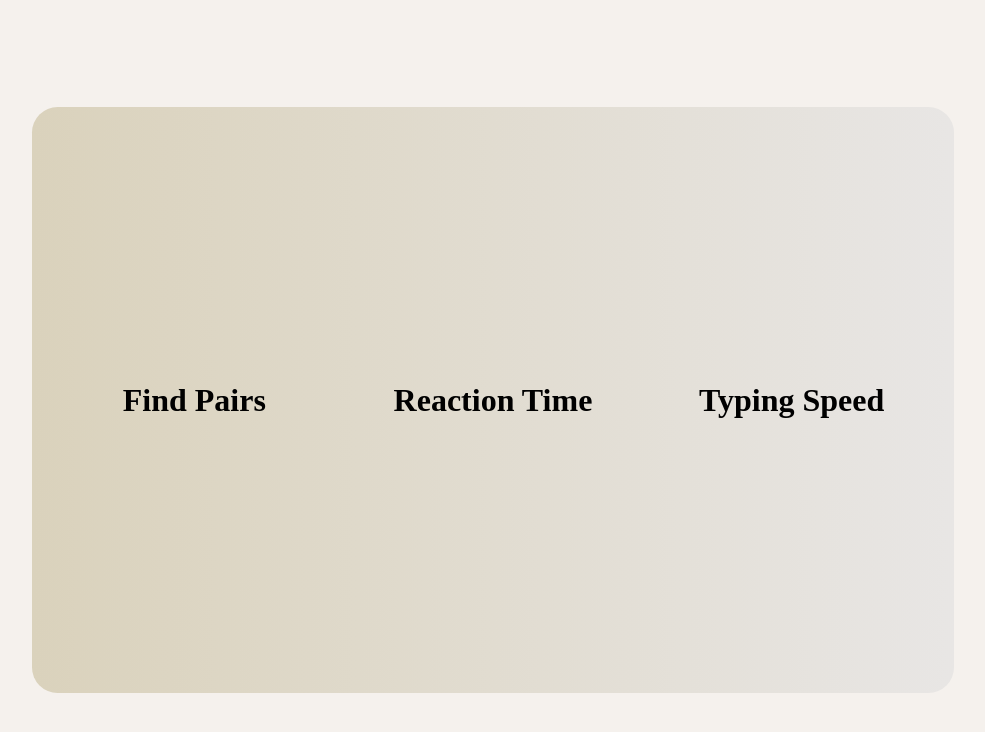
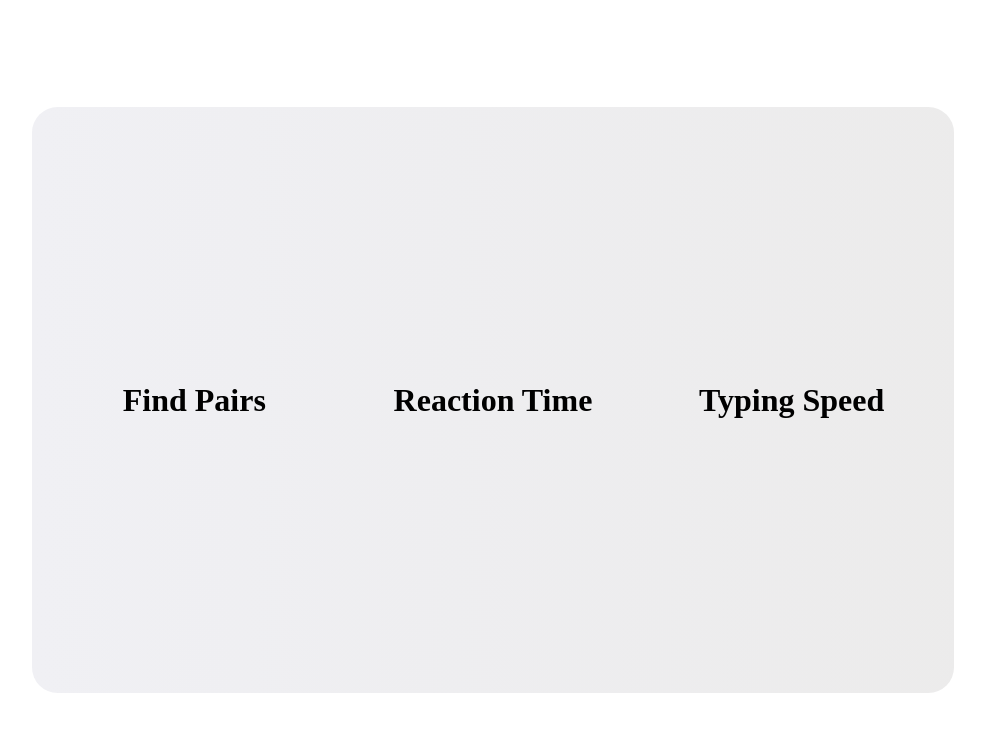
Before and after one commit to MaxamatO/memory, a React (Create React App) app: page / in a window 1280 px wide. Shown: the top 732 px of the page, without its empty margins (147-1132 px from the left). Built offline with nearby package versions, Linux system fonts and the light colour scheme.

Commit message:
change vars

```diff
--- a/src/index.css
+++ b/src/index.css
@@ -1,6 +1,6 @@
 :root{
-  --bg-color: #F5F1ED;
-  --board-color: #DAD2BC;
+  --bg-color: white;
+  --board-color: #f0f0f4;
 }
 html, #root {
   height: 100vh;
```
